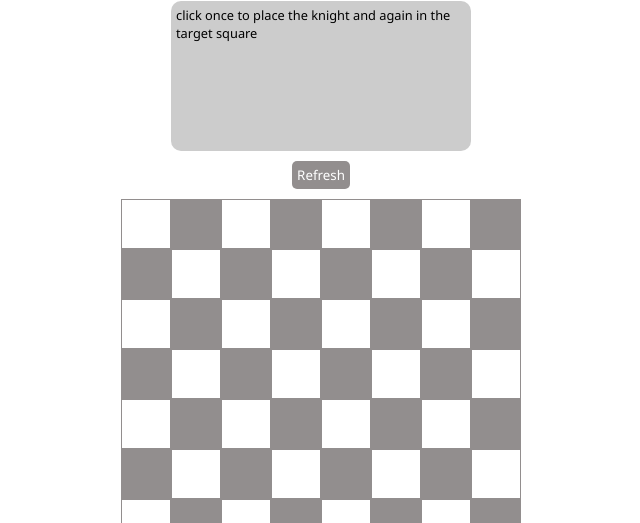
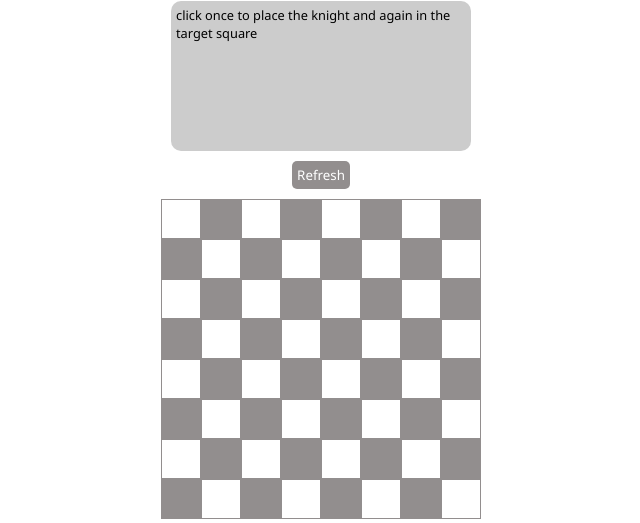
Before and after one commit to wissman77/knights-travails, a website built with webpack: page src/template.html in a window 1280 px wide. Shown: the part 64-587 px from the top of the page, without its empty margins (319-959 px from the left). Built offline with nearby package versions, Linux system fonts and the light colour scheme.

Commit message:
change width of squares and chess board

```diff
--- a/src/style.css
+++ b/src/style.css
@@ -40,12 +40,12 @@ button:hover {
 .chess-board {
   display: flex;
   flex-wrap: wrap;
-  max-width: 400px;
+  max-width: 320px;
 }
 
 .cell {
-  width: 50px;
-  height: 50px;
+  width: 40px;
+  height: 40px;
   border: 1px solid #928e8e;
   background: #928e8e;
 }
```
Also changed, not shown: dist/bundled04e639d4e5aabe0af08.js (added), dist/bundled798e92026fe689a0fa0.js (deleted), dist/index.html, 2 other files.
